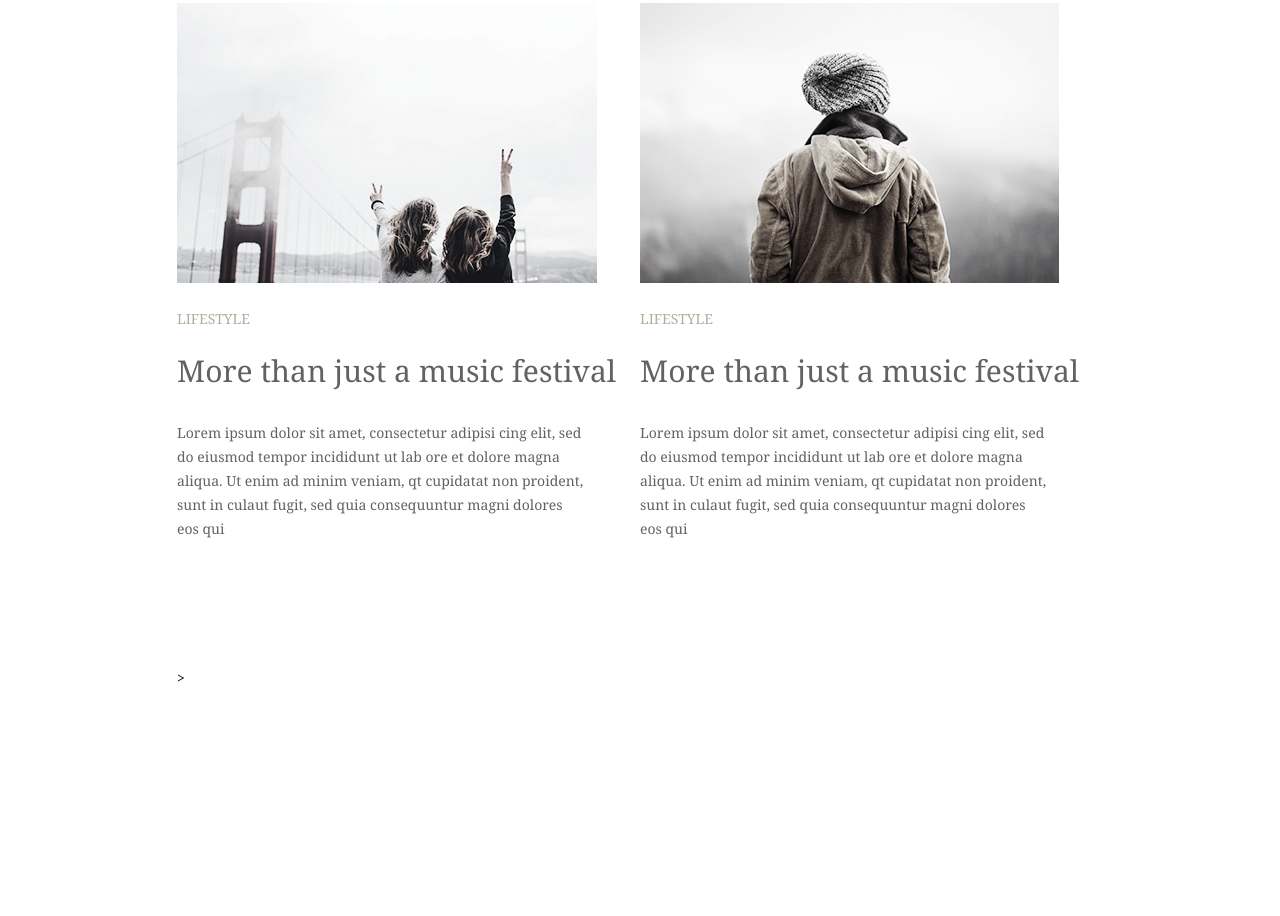
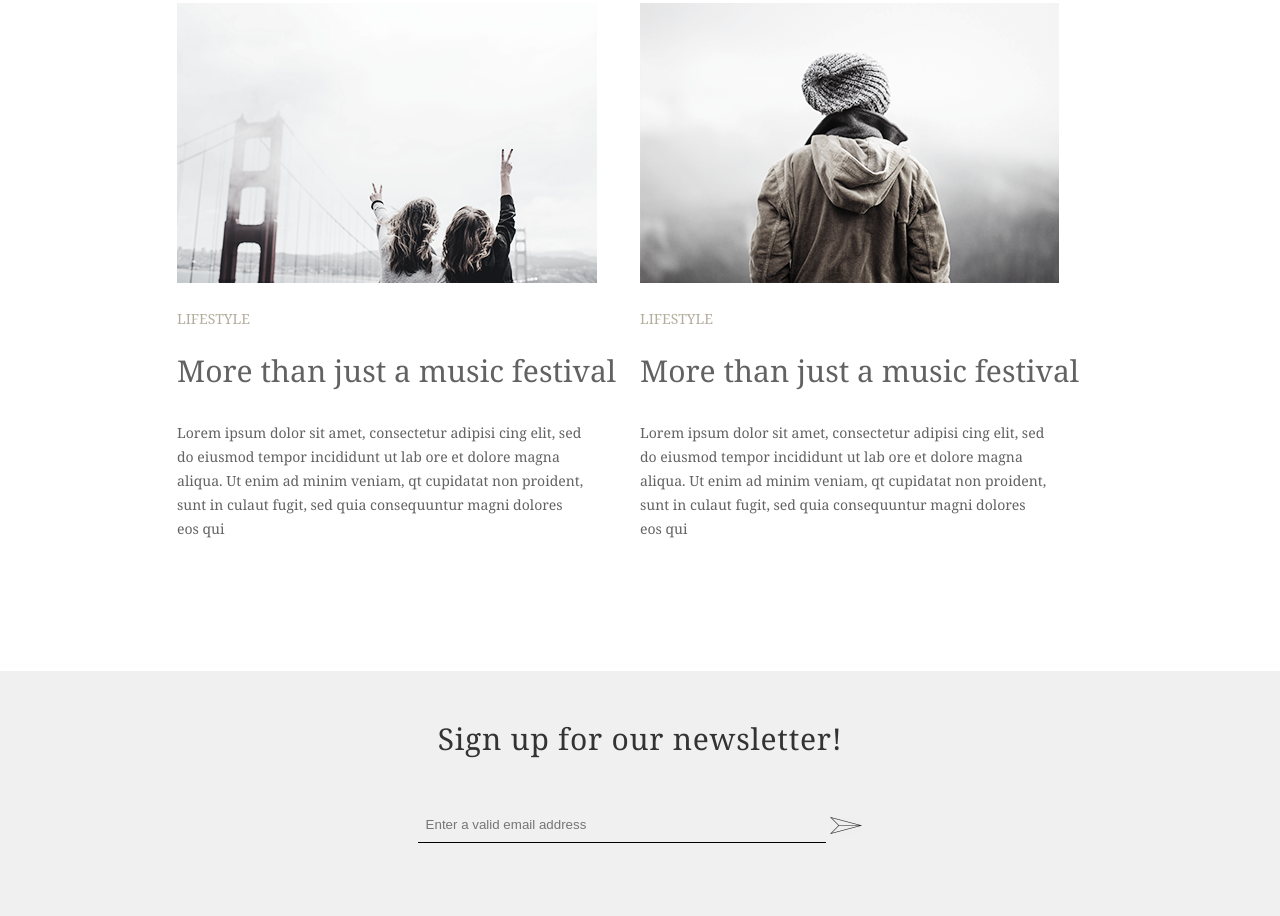
Before and after one commit to lexggwp/mimino-layout, a plain HTML site: page index.html in a window 1280 px wide. Shown: the part 1838-2754 px from the top of the page. Before the commit the page ends 2525 px from the top, so only its background shows below. Drawn offline with Linux system fonts and the light colour scheme; files that its build step writes are made by us from their sources.

Commit message:
fixed: added subscribe block

```diff
--- a/css/normalize.css
+++ b/css/normalize.css
@@ -25,7 +25,7 @@ html,body{
     -moz-text-size-adjust: 100%;
     -webkit-text-size-adjust: 100%;
 }
-input,button,textarea{font-family:inherit;}
+
 
 input::-ms-clear{display: none;}
 button{cursor: pointer;}
--- a/css/style.css
+++ b/css/style.css
@@ -1,6 +1,6 @@
 body {
     font-family: Georgia, 'Times New Roman', Times, serif;
-    padding: 0 30px;
+    padding: 0 0px;
 }
 .header {
     margin: 45px 0 0 0;
@@ -113,3 +113,31 @@ margin-top: 130px;
     color: #626262;
     padding: 0 0 130px 0;
 }
+
+.subscribe{
+    background: #f0f0f0;
+    text-align: center;
+}
+.subscribe-block{
+    padding: 50px 0 73px;
+}
+.subscribe-block__title{
+    font-size: 30px;
+    line-height: 1.2;
+    font-weight: 400;
+    letter-spacing: 0.025em;
+    color: #333333;
+    margin: 0 0 50px 0;
+}
+.subscribe-block__input {
+    position: relative;
+
+}
+
+.subscribe-block__input input{
+
+    height: 36px;
+    width: 408px;
+    background: #f0f0f0;
+    border-bottom: 1px solid black;
+}
--- a/index.html
+++ b/index.html
@@ -38,7 +38,17 @@
         <div class="news-block">
             <h3 class="news-block__chapter chapter">Photodiary</h3>
             <h2 class="news-block__title title">The perfect weekend getaway</h2>
-            <p class="news-block__text">Lorem ipsum dolor sit amet, consectetur adipisicing elit, sed do eiusmod tempor incididunt ut labore et dolore magna aliqua. Ut enim ad minim veniam, quis nostrud exercitation ullamco laboris nisi ut aliquip ex ea commodo consequat. Duis aute irure dolor in reprehenderit in voluptate velit esse cillum dolore eu fugiat nulla pariatur. Excepteur sint occaecat cupidatat non proident, sunt in culpa qui officia deserunt mollit anim id est laborum. Sed ut perspiciatis unde omnis iste natus error sit voluptatem accusantium doloremque laudantium, totam rem aperiam, eaque ipsa quae ab illo inventore veritatis et quasi architecto beatae vitae dicta sunt explicabo. Nemo enim ipsam voluptatem quia voluptas sit aspernatur aut odit aut fugit, sed quia consequuntur magni dolores eos qui ratione voluptatem sequi nesciunt. Neque porro quisquam est, qui dolorem ipsum quia dolor sit amet, consectetur, adipisci velit, sed quia non numquam eius modi tempora incidunt ut labore et dolore magnam aliquam quaerat voluptatem.</p>
+            <p class="news-block__text">Lorem ipsum dolor sit amet, consectetur adipisicing elit, sed do eiusmod tempor
+                incididunt ut labore et dolore magna aliqua. Ut enim ad minim veniam, quis nostrud exercitation ullamco
+                laboris nisi ut aliquip ex ea commodo consequat. Duis aute irure dolor in reprehenderit in voluptate
+                velit esse cillum dolore eu fugiat nulla pariatur. Excepteur sint occaecat cupidatat non proident, sunt
+                in culpa qui officia deserunt mollit anim id est laborum. Sed ut perspiciatis unde omnis iste natus
+                error sit voluptatem accusantium doloremque laudantium, totam rem aperiam, eaque ipsa quae ab illo
+                inventore veritatis et quasi architecto beatae vitae dicta sunt explicabo. Nemo enim ipsam voluptatem
+                quia voluptas sit aspernatur aut odit aut fugit, sed quia consequuntur magni dolores eos qui ratione
+                voluptatem sequi nesciunt. Neque porro quisquam est, qui dolorem ipsum quia dolor sit amet, consectetur,
+                adipisci velit, sed quia non numquam eius modi tempora incidunt ut labore et dolore magnam aliquam
+                quaerat voluptatem.</p>
             <div class="news-block__button">
                 <a href="#">leave a comment</a>
             </div>
@@ -120,7 +130,20 @@
                     quia consequuntur magni dolores eos qui
                 </p>
             </div>
-            ></div>
+        </div>
+    </div>
+</section>
+<section class="subscribe">
+    <div class="container">
+        <div class="subscribe-block">
+        <h2 class="subscribe-block__title">
+            Sign up for our newsletter!
+        </h2>
+        <div class="subscribe-block__input">
+            <input placeholder="  Enter a valid email address" type="email">
+            <button class="subscribe-block__submit"><img src="img/icon/send.png" alt=""></button>
+        </div>
+    </div>
     </div>
 </section>
 
```
Also changed, not shown: img/icon/send.png (added). Lines whose indentation alone changed are shown as unchanged.
